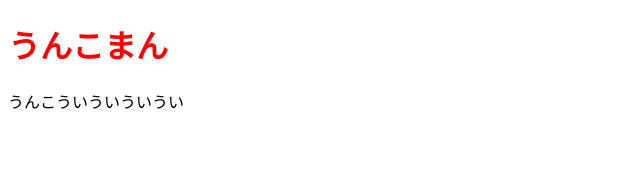
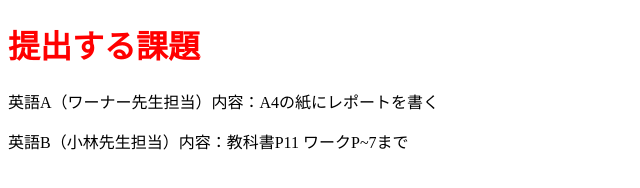
Before and after one commit to massa77massaki/test, a plain HTML site: page index.html in a window 1280 px wide. Shown: the whole page, without its empty margins (0-640 px from the left). Drawn offline with Linux system fonts and the light colour scheme.

Commit message:
課題閲覧

```diff
--- a/index.html
+++ b/index.html
@@ -4,11 +4,12 @@
     <meta charset="UTF-8">
     <meta name="viewport" content="width=device-width, initial-scale=1.0">
     <link rel="stylesheet" href="style.css">
-    <title>うんこ</title>
+    <title>課題サイト</title>
 </head>
 <body>
-    <h1>うんこまん</h1>
-    <p>うんこういういういうい</p>
+    <h1>提出する課題</h1>
+    <p>英語A（ワーナー先生担当）内容：A4の紙にレポートを書く</p>
+    <p>英語B（小林先生担当）内容：教科書P11 ワークP~7まで</p>
 </body>
 
 </html>
```
